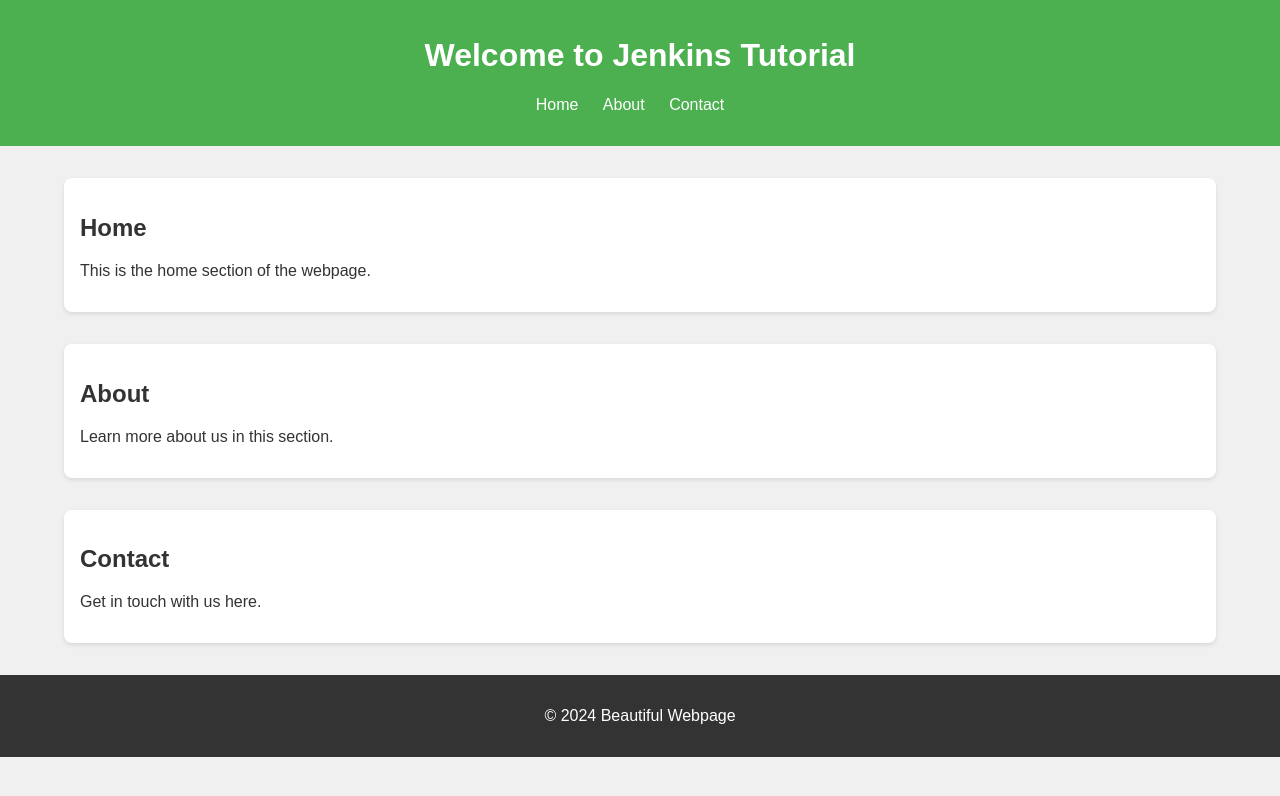
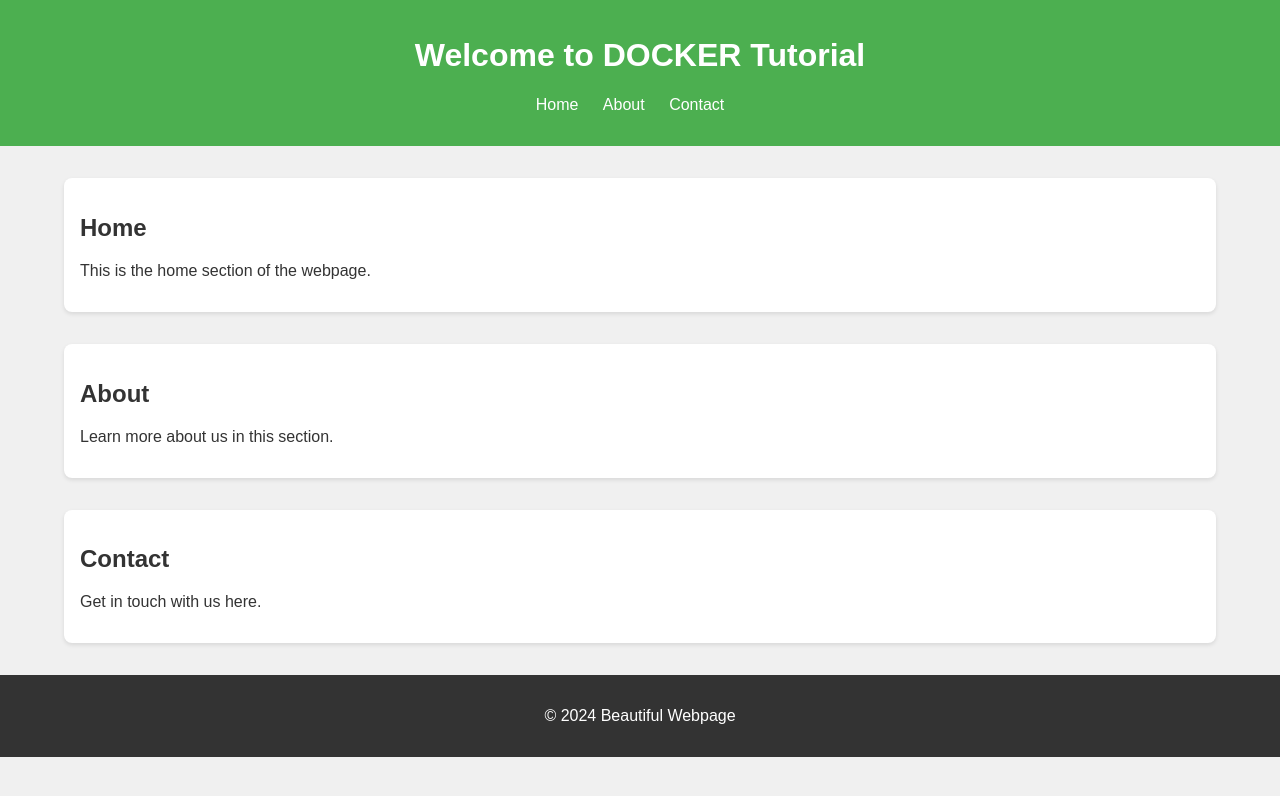
Before and after one commit to Mygit1515/python_code, a plain HTML site: page index.html in a window 1280 px wide. Drawn offline with Linux system fonts and the light colour scheme.

Commit message:
Update index.html

```diff
--- a/index.html
+++ b/index.html
@@ -51,7 +51,7 @@
 </head>
 <body>
     <header>
-        <h1>Welcome to Jenkins Tutorial</h1>
+        <h1>Welcome to DOCKER Tutorial</h1>
         <nav>
             <ul>
                 <li><a href="#home">Home</a></li>
```
